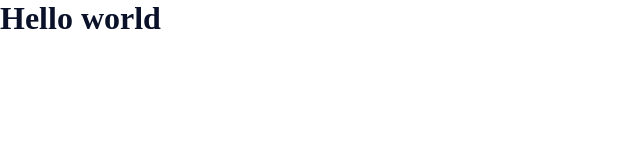
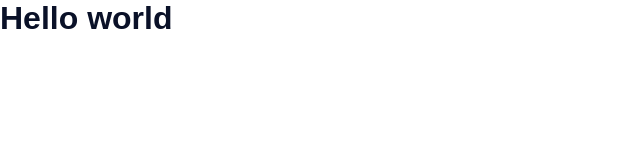
Before and after one commit to dantas15/landing-page-reactjs, a React (Create React App) app: page / in a window 1280 px wide. Shown: the top 160 px of the page, without its empty margins (0-640 px from the left). Built offline with nearby package versions, Linux system fonts and the light colour scheme.

Commit message:
setup custom fonts

```diff
--- a/src/styles/global-styles.js
+++ b/src/styles/global-styles.js
@@ -1,12 +1,23 @@
 import { createGlobalStyle, css } from 'styled-components';
 
 export const GlobalStyles = createGlobalStyle`
+  @import url('https://fonts.googleapis.com/css2?family=Montserrat:ital,wght@0,900;1,900&family=Open+Sans:ital,wght@0,400;0,700;1,400;1,700&display=swap');
+
   * {
     margin: 0;
     padding: 0;
   }
 
+  html {
+    font-size: 62.5%;
+  }
+
   body {
-    ${({ theme }) => css``}
+    font-size: 1.6rem;
+    font-family: ${({ theme }) => theme.font.family.default};
+  }
+
+  h1 {
+    font-family: ${({ theme }) => theme.font.family.secondary};
   }
 `;
--- a/src/styles/theme.js
+++ b/src/styles/theme.js
@@ -4,6 +4,11 @@
     secondaryColor: '#dc143c',
     white: '#ffffff',
   },
-  fonts: {},
+  font: {
+    family: {
+      default: "'Open Sans', sans-serif",
+      secondary: "'Montserrat', sans-serif",
+    },
+  },
   spacings: {},
 };
```
